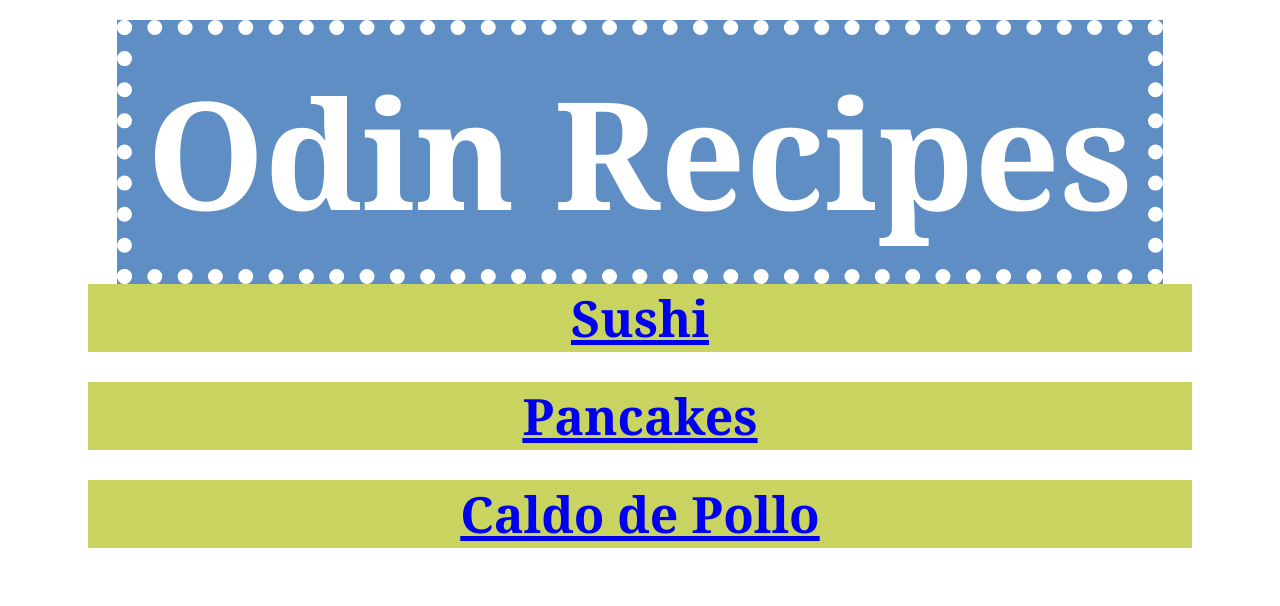
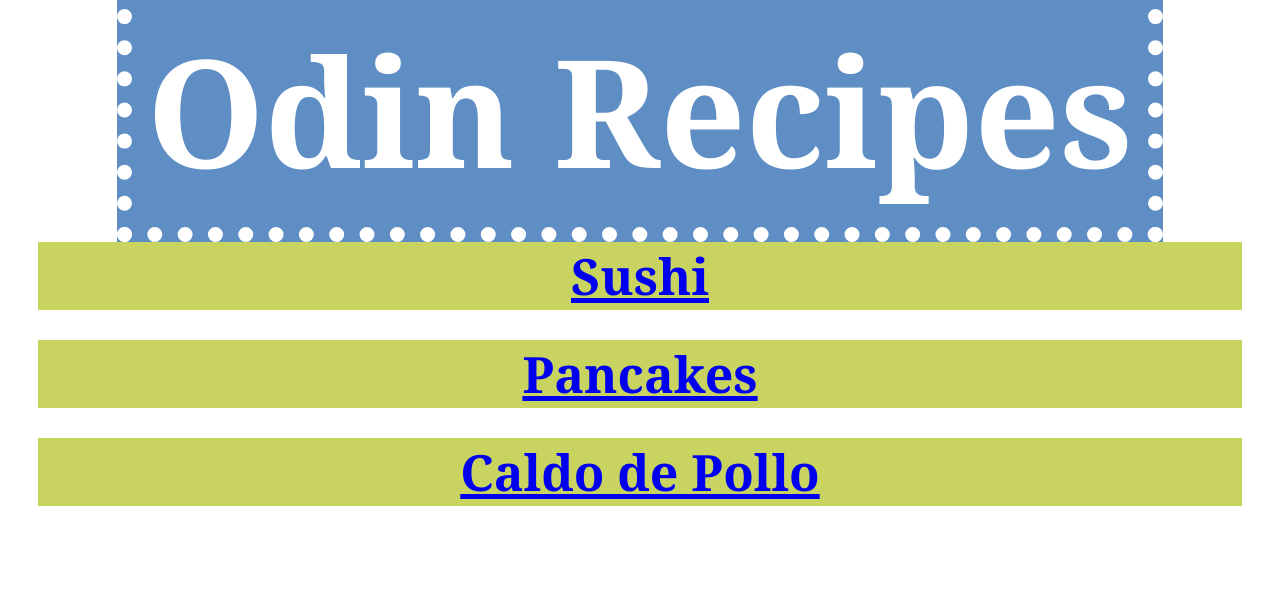
Before and after one commit to Maxxfarras/odin-recipes, a plain HTML site: page index.html in a window 1280 px wide. Drawn offline with Linux system fonts and the light colour scheme.

Commit message:
Fix and clean the box model
Removed previous atempts to include a proper box model, still working on it.

```diff
--- a/homepage-style.css
+++ b/homepage-style.css
@@ -3,20 +3,13 @@
     font-family: Georgia, 'Times New Roman', Times, serif;
 }
 
-.card {
-    margin: 25px;
-    padding: 25px;
-}
-
-h1 {
+.title {
     font-size: 150px;
     background-color: rgb(95, 142, 196);
     color: white;
     display: inline;
     padding: 15px;
-    border-color: white;
-    border: 15px;
-    border-style: dotted;
+    border: 15px dotted white;
 }
 
 .button {
--- a/index.html
+++ b/index.html
@@ -7,12 +7,10 @@
 </head>
 
 <body>
-    <div class="card">
-        <span><h1>Odin Recipes</h1></span>
-        <div class="button"><a href="recipes/sushi.html">Sushi</a></div>
-        <div class="button"><a href="recipes/pancakes.html">Pancakes</a></div>
-        <div class="button"><a href="recipes/caldo.html">Caldo de Pollo</a></div>
-    </div>
+        <h1 class="title">Odin Recipes</h1>
+        <div class="button sushi"><a href="recipes/sushi.html">Sushi</a></div>
+        <div class="button pancakes"><a href="recipes/pancakes.html">Pancakes</a></div>
+        <div class="button caldo"><a href="recipes/caldo.html">Caldo de Pollo</a></div>
 </body>
 
 </html>
```
